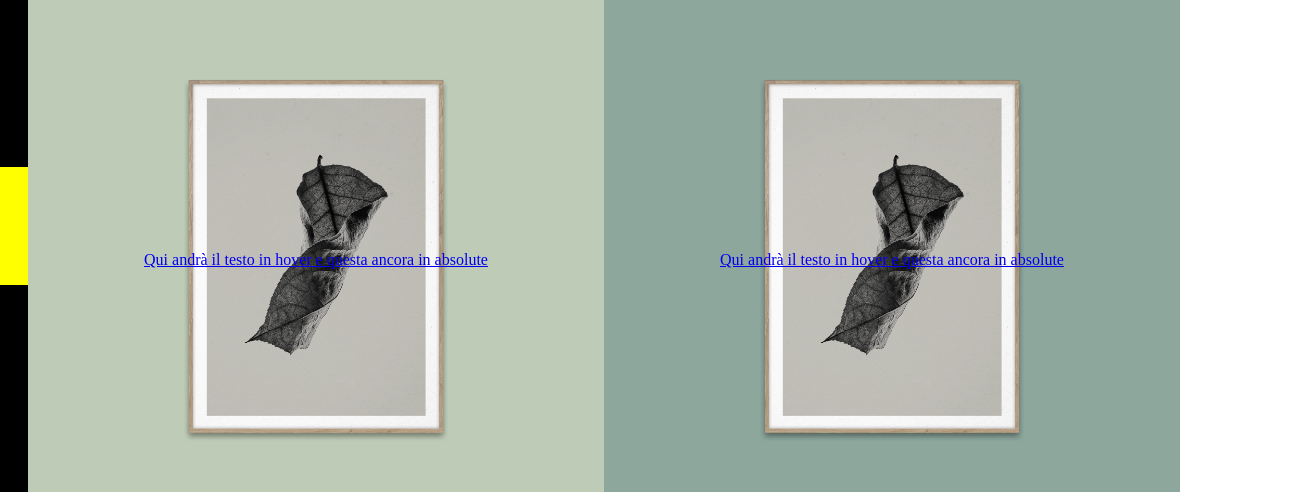
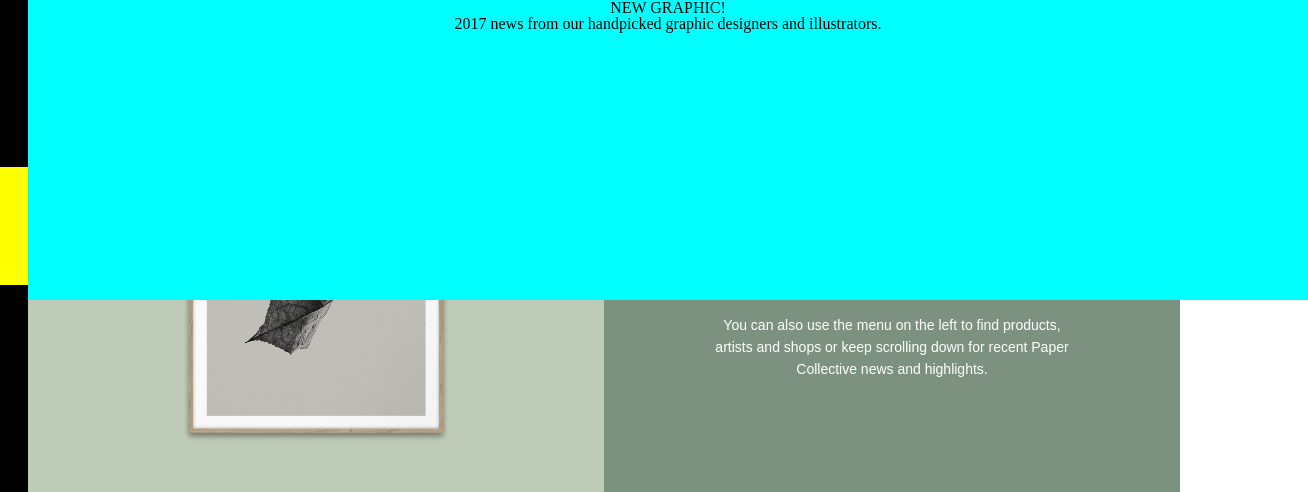
Before and after one commit to peppevanessa/vanessa-collective-new, a plain HTML site: page index.html in a window 1280 px wide. Shown: the top 492 px of the page, 1308 px wide, since content can reach past the window. Drawn offline with Linux system fonts and the light colour scheme.

Commit message:
rissa con position absolute e relative
non capisco perché il box lungo centrale non continui subito dopo i
primi due????…..si attacca in alto.

```diff
--- a/css/style.css
+++ b/css/style.css
@@ -26,7 +26,7 @@ nav{
 main{
   background-color: pink;
   width: 90%;
-  height: 700px;
+  height: 1200px;
   float: right;
 }
 .box{
@@ -39,8 +39,7 @@ main{
   justify-content: center;
   }
   .box a{
-    position: absolute;
-    // devi compilare qui con top, left width:  height etc etc
+    position: relative;
   }
   .box img{
     max-height: 70%;
@@ -48,5 +47,54 @@ main{
     display: inline;
   }
 .box-darkgreen{
-  background-color: #8da79d;
+  position: relative;
+  background-color: #7c9180;
 }
+.box-darkgreen a{
+  text-align: center;
+  text-decoration: none;
+  color: white;
+}
+.frame{
+  width: 360px;
+  height: 280px;
+  position: relative;
+}
+.frame h1{
+  position: relative;
+  font-family: sans-serif;
+  font-size: 80px;
+  color: #8da79d;
+  -webkit-text-stroke: 2px white;
+  letter-spacing: 16px;
+}
+.frame h3{
+  font-family: sans-serif;
+  position: relative;
+  font-size: 20px;
+  letter-spacing: 5px;
+  line-height: 28px;
+  padding-top: 18px;
+}
+.frame h3:after{
+  content: "";
+  position: absolute;
+  left: 46%;
+  top: 90px;
+  width: 20px;
+  height: 4px;
+  background: #fff;
+}
+.frame p{
+  font-size: 14px;
+  line-height: 22px;
+  font-family: sans-serif;
+  padding-top: 40px;
+}
+.new-graphic{
+  position: absolute;
+  width: 100%;
+  height: 300px;
+  text-align: center;
+  background-color: cyan;
+}
--- a/index.html
+++ b/index.html
@@ -24,15 +24,22 @@
     <main>
       <div class="box">
         <img src="images/sabi-leaf.png" alt="leaf" />
-        <a href="#" class="leaf">
-          Qui andrà il testo in hover e questa ancora in absolute
-        </a>
+        <a href="#" class="leaf"></a>
       </div>
       <div class="box box-darkgreen">
-        <img src="images/sabi-leaf.png" alt="leaf" />
-        <a href="#" class="leaf">
-          Qui andrà il testo in hover e questa ancora in absolute
-        </a>
+        <div class="frame">
+          <a href="#" class="leaf">
+            <h1>SHOP</h1>
+            <h3>Click here to browse and shop all our art prints.</h3>
+            <p>You can also use the menu on the left to find products,
+              artists and shops or keep scrolling down for recent
+              Paper Collective news and highlights.</p>
+          </a>
+        </div>
+      </div>
+      <div class="new-graphic">
+        <h2>NEW GRAPHIC!</h2>
+        <p>2017 news from our handpicked graphic designers and illustrators.</p>
       </div>
     </main>
   </body>
```
